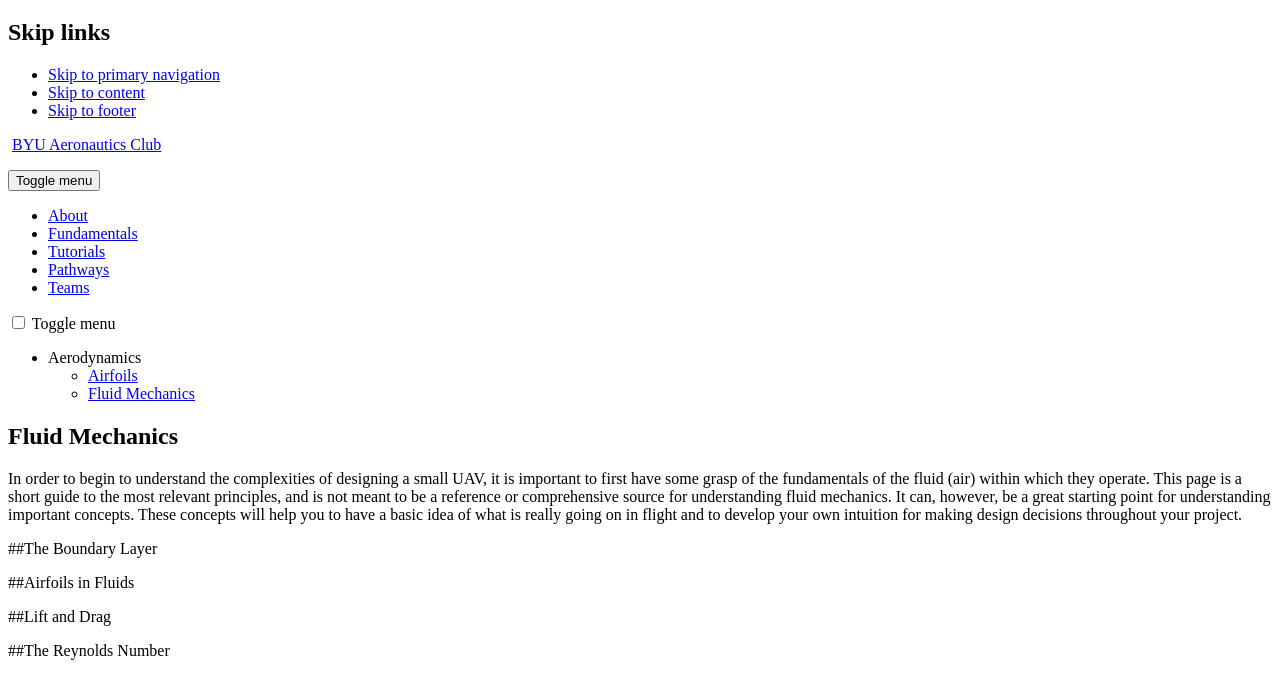
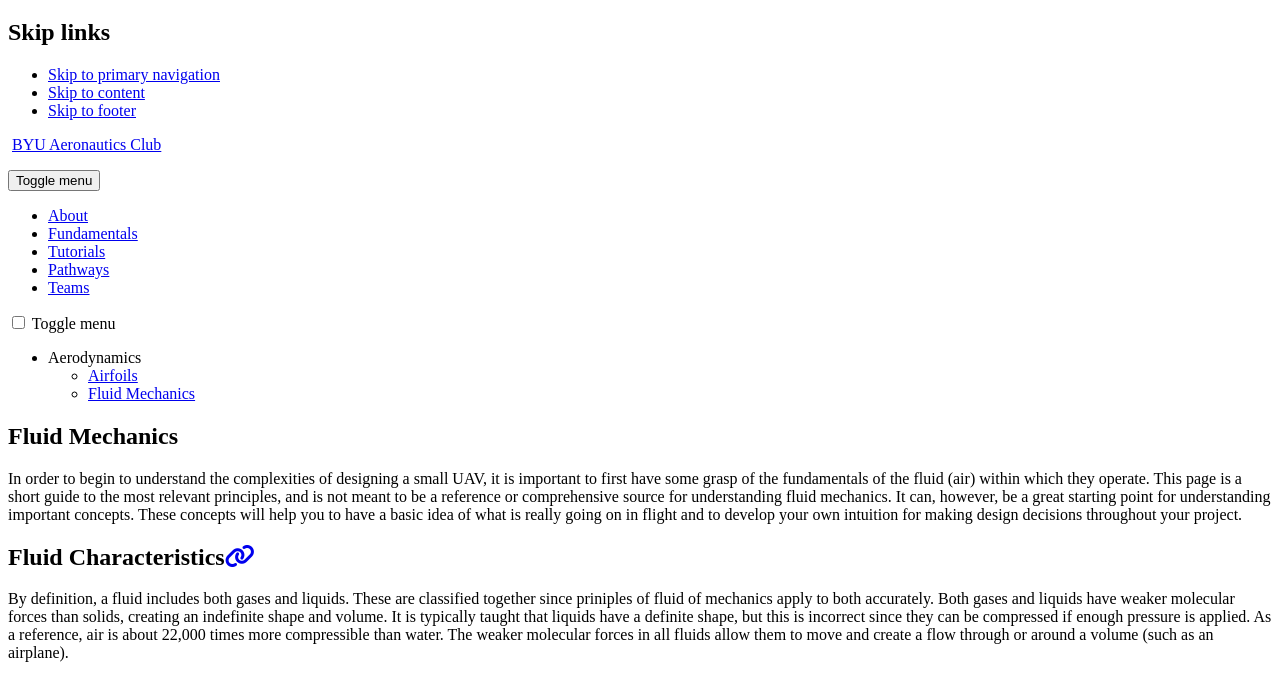
Before and after one commit to BYU-Aeronautics-Club/BYUAeronauticsClub.github.io, a Jekyll site: the page built from _pages/fundamentals/aerodynamics/fluids.md, in a window 1280 px wide and 1400 px high, scrolled down 109 px. Shown: the top 676 px of the window. Built offline with Jekyll 4.4.1, drawn with Linux system fonts in a browser that asks for light colours; cached includes are drawn as plain includes; nearby versions of some CDN libraries; some of the changed text lies outside the part shown.

Commit message:
Adding first section

```diff
--- a/_pages/fundamentals/aerodynamics/fluids.md
+++ b/_pages/fundamentals/aerodynamics/fluids.md
@@ -8,10 +8,19 @@ sidebar:
 
 In order to begin to understand the complexities of designing a small UAV, it is important to first have some grasp of the fundamentals of the fluid (air) within which they operate. This page is a short guide to the most relevant principles, and is not meant to be a reference or comprehensive source for understanding fluid mechanics. It can, however, be a great starting point for understanding important concepts. These concepts will help you to have a basic idea of what is really going on in flight and to develop your own intuition for making design decisions throughout your project.
 
-##The Boundary Layer
+## Fluid Characteristics
+By definition, a fluid includes both gases and liquids. These are classified together since priniples of fluid of mechanics apply to both accurately. Both gases and liquids have weaker molecular forces than solids, creating an indefinite shape and volume. It is typically taught that liquids have a definite shape, but this is incorrect since they can be compressed if enough pressure is applied. As a reference, air is about 22,000 times more compressible than water. The weaker molecular forces in all fluids allow them to move and create a flow through or around a volume (such as an airplane).
 
-##Airfoils in Fluids
+When a fluid flows, a no-slip condition is assumed wherever it contacts a solid. This means that the flow velocity of the fluid at any point it contacts a solid is zero. The velocity increases outward from the surface until it gets to the free stream velocity (U<sub>∞</sub>). This occurs in a quadratic fashion, as shown below. The portion of the flow that has a changin velocity profile is of particular interest to us because this is where the aircraft is dealing with a variety of aerodynamic forces. It is referred to as the boundary layer.
 
-##Lift and Drag
+![Velocity Profile](./figures/velocity_profile.JPG)
 
-##The Reynolds Number
+### The Boundary Layer
+
+### Laminar and Turbulent Flow
+
+### The Bernoulli Equation
+
+## Airfoils in Fluids
+
+### Lift and Drag
```
